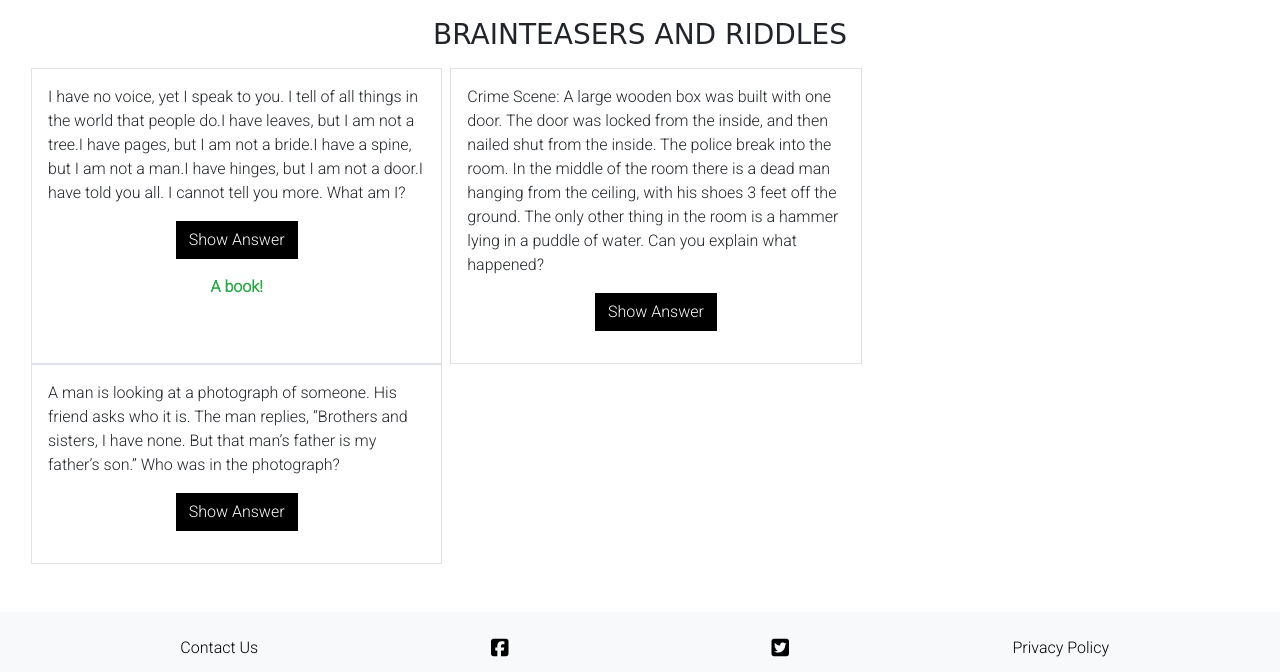
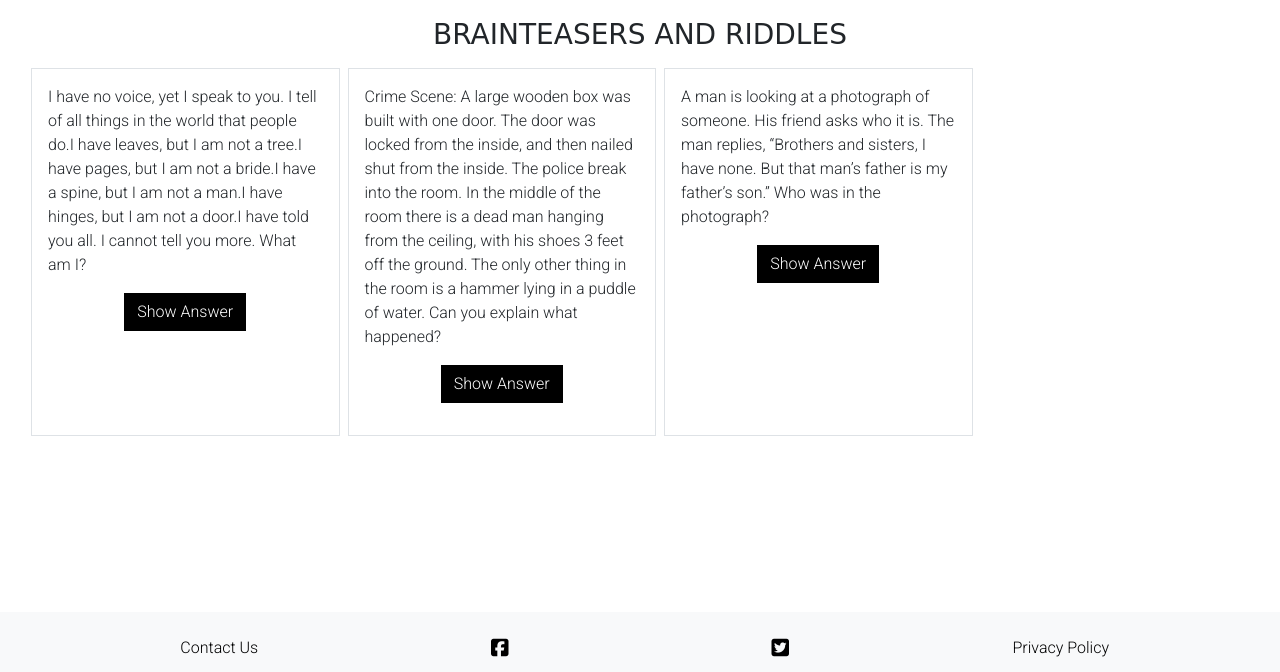
Before and after one commit to Code-Institute-Submissions/Michelle3334-Brainworks_AprResub, a Django app: page /braintease/ in a window 1280 px wide. Shown: the part 128-800 px from the top of the page. Run offline with Django 3.2, Linux system fonts and the light colour scheme; some libraries are stand-ins or nearby versions; some web fonts are replaced.

Commit message:
Add styling and change column sizes

```diff
--- a/home/templates/braintease/braintease.html
+++ b/home/templates/braintease/braintease.html
@@ -17,7 +17,7 @@
         </div>
     </div>
     <div class="row m-2">
-        <div class="col-4 p-3 ml-2 border border-rounded">
+        <div class="col-3 p-3 ml-2 border border-rounded">
             <div>
                 <p>I have no voice, yet I speak to you. I tell of all things in the world
                     that people do.I have leaves, but I am not a tree.I have pages, but
@@ -29,10 +29,10 @@
                 <button onclick="toggleButton1()" id="answerButton1" class="btn btn-black rounded-0">Show Answer</button>
             </div>
             <div class="text-center mt-3">
-                <p id="answer" class="text-success font-weight-bold">A book!</p>
+                <p id="answer1" class="text-success font-weight-bold">A book!</p>
             </div>
         </div>
-        <div class="col-4 p-3 ml-2 border border-rounded">
+        <div class="col-3 p-3 ml-2 border border-rounded">
             <div>
                 <p>Crime Scene: A large wooden box was built with one door. The door was locked from the inside, and
                     then nailed shut from the inside. The police break into the room. In the middle of the room there
@@ -46,7 +46,7 @@
                 <p id="answer2" class="text-success font-weight-bold">He committed suicide by hanging himself when the ice melted.</p>
             </div>
         </div>
-        <div class="col-4 p-3 ml-2 border border-rounded">
+        <div class="col-3 p-3 ml-2 border border-rounded">
             <div>
                 <p>A man is looking at a photograph of someone. His friend asks who it is. The man replies, “Brothers and
                     sisters, I have none. But that man’s father is my father’s son.” Who was in the photograph?</p>
--- a/static/css/base.css
+++ b/static/css/base.css
@@ -241,8 +241,14 @@ input[name='q']::placeholder {
 
 /**Braintease section**/
 
-#answer1,
-#answer2,
+#answer1 {
+    display: none;
+}
+
+#answer2 {
+    display: none;
+}
+
 #answer3 {
     display: none;
 }
```
